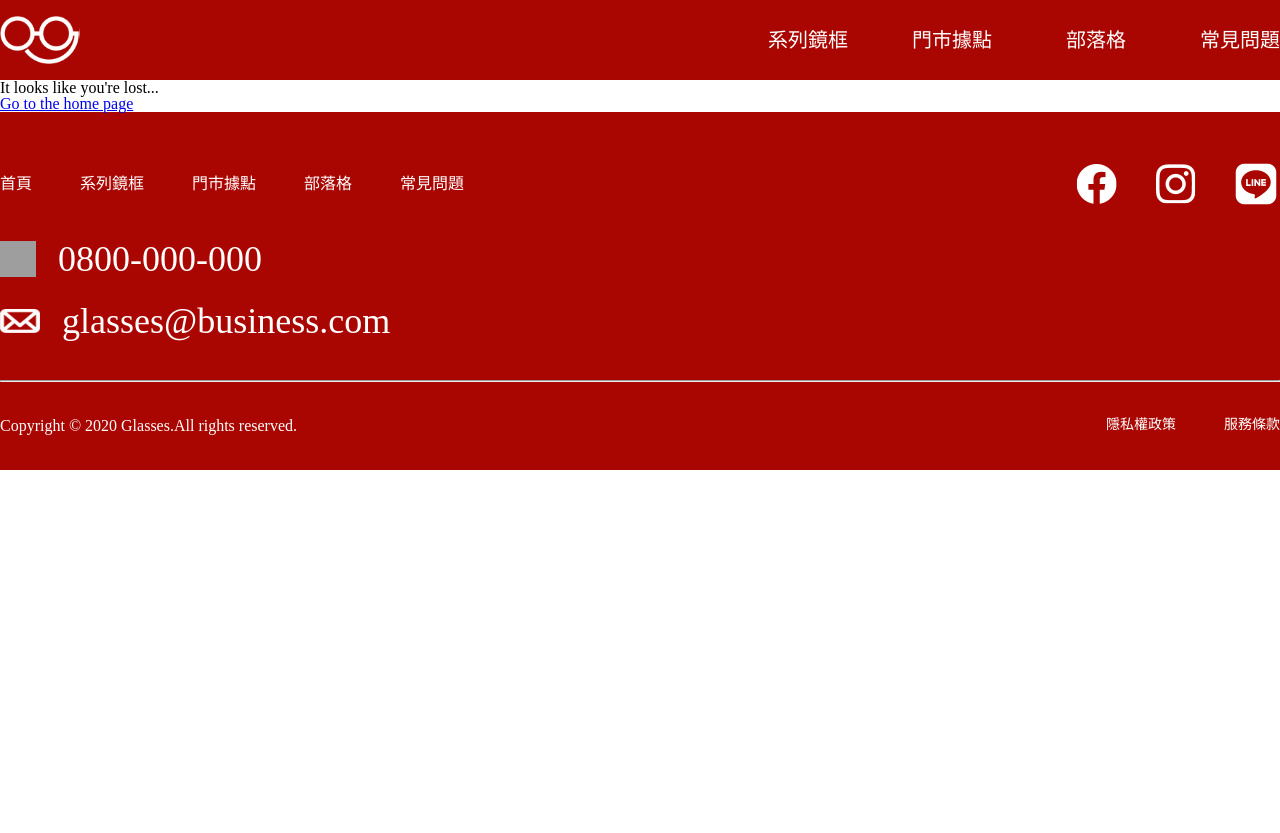
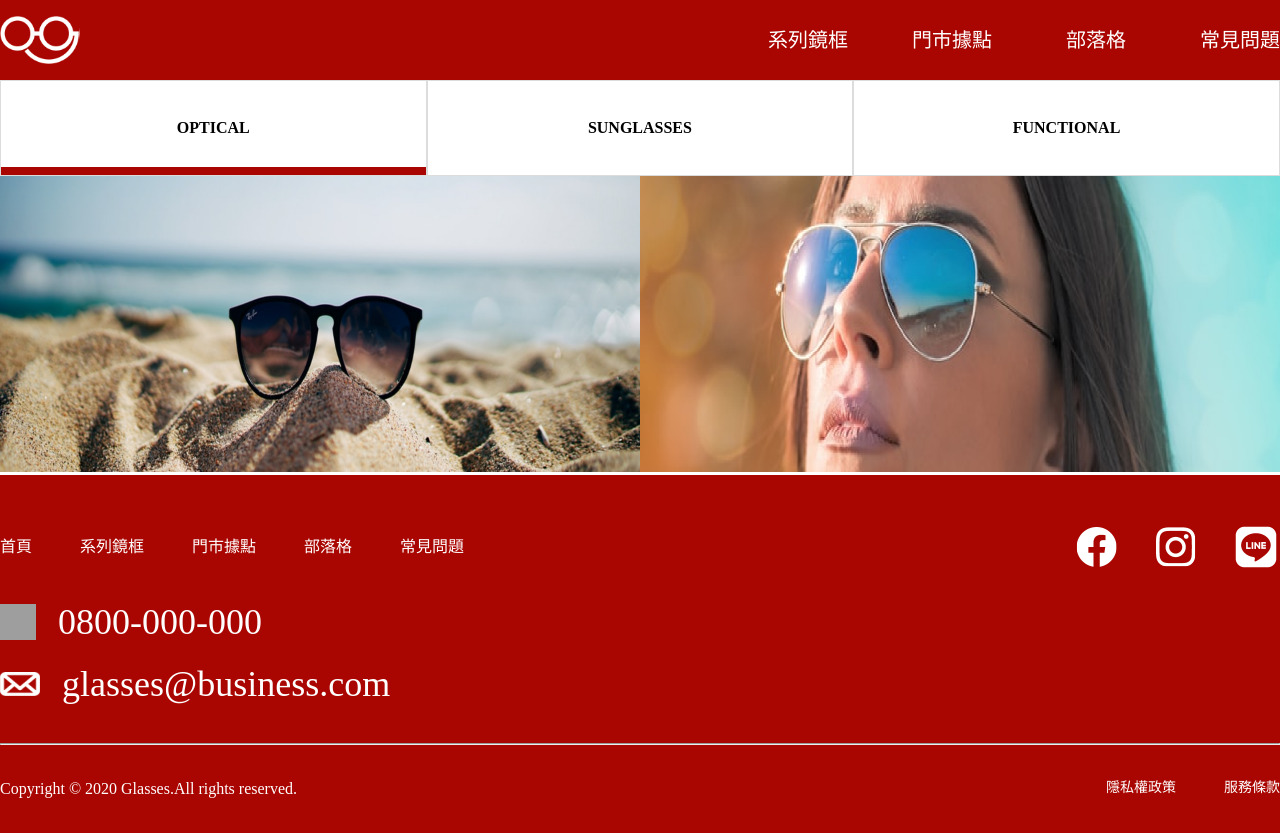
Before and after one commit to Feijai/glassHomePage, a React (Create React App) app: page /classFrame in a window 1280 px wide. Before the commit the page ends 800 px from the top, so only its background shows below. Built offline with nearby package versions, Linux system fonts and the light colour scheme; grey boxes are pictures that could not be loaded; a web font is replaced by a local one.

Commit message:
安裝
1.新增套件
2.新增頁面

```diff
--- a/package.json
+++ b/package.json
@@ -22,6 +22,8 @@
     "web-vitals": "^2.1.4"
   },
   "scripts": {
+    "predeploy": "npm run build",
+    "deploy": "gh-pages -d build",
     "start": "react-scripts start",
     "build": "react-scripts build",
     "test": "react-scripts test",
@@ -44,5 +46,8 @@
       "last 1 firefox version",
       "last 1 safari version"
     ]
+  },
+  "devDependencies": {
+    "gh-pages": "^4.0.0"
   }
 }
--- /dev/null
+++ b/src/Pages/GlassFrame/OpticalPage.tsx
@@ -0,0 +1,13 @@
+import React from "react";
+import styled from "styled-components";
+
+const OpticalPageCss = styled.div`
+
+`
+const OpticalPage:React.FC = () => {
+    return (<OpticalPageCss>
+
+    </OpticalPageCss>)
+}
+
+export default OpticalPage
--- /dev/null
+++ b/src/Pages/GlassFrame/SunglassPage.tsx
@@ -0,0 +1,13 @@
+import React from "react";
+import styled from "styled-components";
+
+const SunglassPageCss = styled.div`
+
+`
+const SunglassPage:React.FC = () => {
+    return (<SunglassPageCss>
+
+    </SunglassPageCss>)
+}
+
+export default SunglassPage
--- /dev/null
+++ b/src/Pages/GlassFrame/index.tsx
@@ -0,0 +1,74 @@
+import React, { useState } from "react";
+import styled from "styled-components";
+import p1 from '../../assets/product-header-3.png'
+import p2 from '../../assets/product-header-4.png'
+import p3 from '../../assets/product-header-1.png'
+import p4 from '../../assets/product-header-2.png'
+import OpticalPage from "./OpticalPage";
+import SunglassPage from "./SunglassPage";
+
+const GlassFrameCss = styled.div`
+    .container{
+        display:flex;
+        h2{
+            position:relative;
+            width:33.33%;
+            height:96px;
+            font-weight:bold;
+            border: 1px solid #DCDCDC;
+            .unerLine{
+                position:absolute;
+                bottom:0;
+                width:100%;
+                height:8px;
+            }
+        }
+
+    }
+    .headPage{
+        img{
+            width:50%;
+            height:296px;
+        }
+    }
+`
+const GlassFrame: React.FC = () => {
+    const [page, setPage] = useState<string>('OPTICAL')
+    const handleChangePage = (word: string): void => {
+        setPage(word)
+    }
+    return <GlassFrameCss>
+        <div className="container ">
+            <h2 className="s32 dfjccaic" onClick={() => handleChangePage('OPTICAL')}>
+                <span>OPTICAL</span>
+                {page === 'OPTICAL' && <div className="unerLine globalRed"></div>}
+            </h2>
+            <h2 className="s32 dfjccaic" onClick={() => handleChangePage('SUNGLASSES')}>
+                <span>SUNGLASSES</span>
+                {page === 'SUNGLASSES' && <div className="unerLine globalRed"></div>}
+            </h2>
+            <h2 className="s32 dfjccaic"><span>FUNCTIONAL</span></h2>
+        </div>
+        {page === 'OPTICAL' &&
+            <>
+                <div className="headPage">
+                    <img src={p1} alt="" />
+                    <img src={p2} alt="" />
+                </div>
+                <OpticalPage />
+            </>
+        }
+        {page === 'SUNGLASSES' &&
+            <>
+                <div className="headPage">
+                    <img src={p3} alt="" />
+                    <img src={p4} alt="" />
+                </div>
+                <SunglassPage />
+            </>
+        }
+
+    </GlassFrameCss>
+}
+
+export default GlassFrame;
--- a/src/component/Header/index.tsx
+++ b/src/component/Header/index.tsx
@@ -64,7 +64,7 @@ const Header: React.FC = () => {
             </div>
             <ul className="dfjcsb">
                 <li >
-                    <Link to="/" className='globalWordWhite s20'>系列鏡框</Link>
+                    <Link to="/classFrame" className='globalWordWhite s20'>系列鏡框</Link>
                 </li>
                 <li>
                     <Link to="/courses" className='globalWordWhite s20'>門市據點</Link>
--- a/src/index.css
+++ b/src/index.css
@@ -207,3 +207,9 @@ table {
   display: flex;
   justify-content: space-around;
 }
+
+.dfjccaic{
+  display:flex;
+  justify-content: center;
+  align-items: center;
+}
--- a/src/router/routes.tsx
+++ b/src/router/routes.tsx
@@ -3,6 +3,7 @@ import type { RouteObject } from "react-router-dom";
 import Layout from './Layout'
 import Home from '../Pages/Home/Home'
 import ErrorPage from '../Pages/ErrorPage'
+import GlassFrame from "../Pages/GlassFrame"
 
 const routes: RouteObject[] = [
     {
@@ -10,6 +11,7 @@ const routes: RouteObject[] = [
       element: <Layout />,
       children: [
         { index: true, element: <Home /> },
+        {path:"/classFrame", element:<GlassFrame />  },
         // {
         //   path: "/courses",
         //   element: <Courses />,
```
Also changed, not shown: 1 other file (tests, documents, lock files or other folders).
